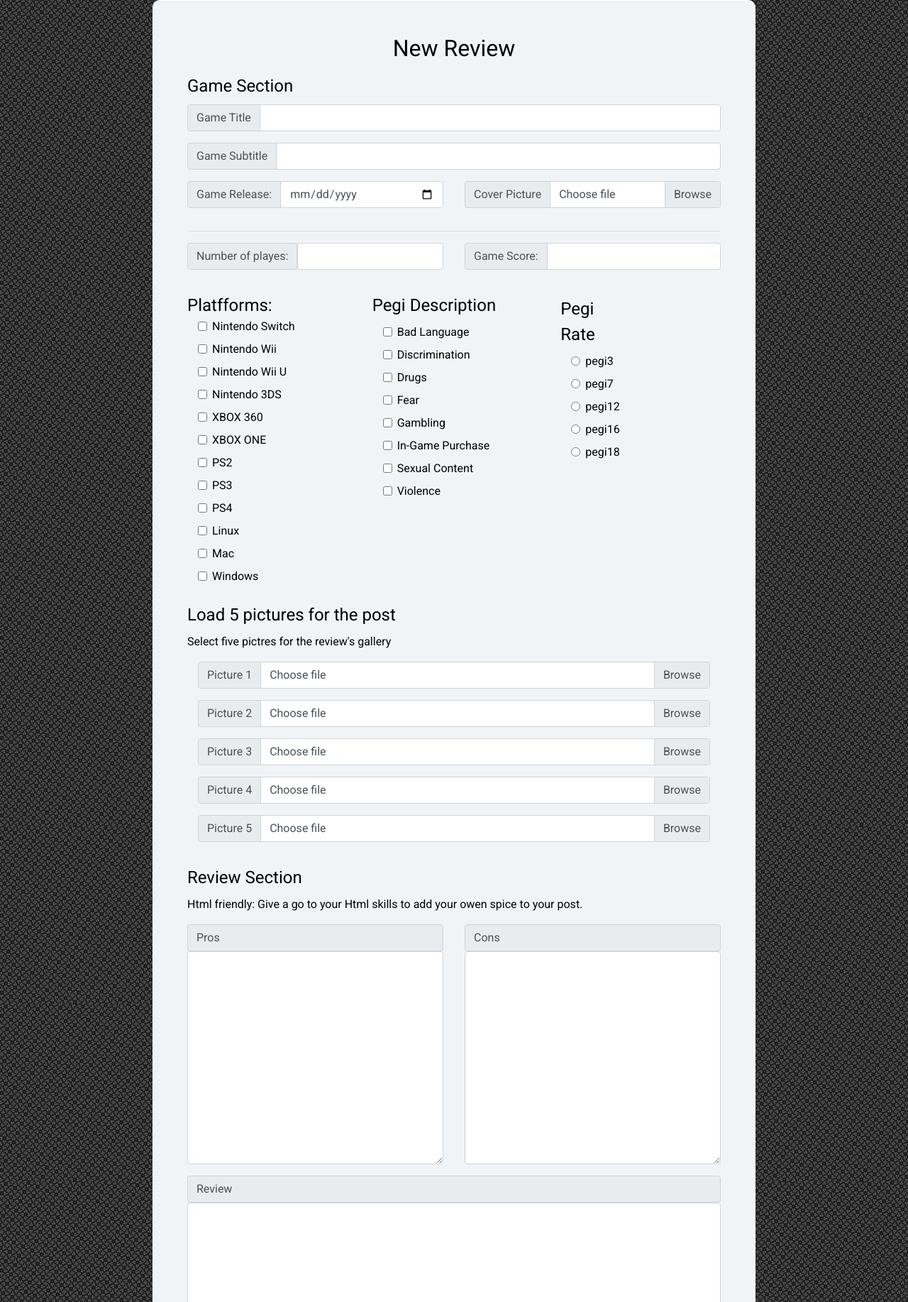
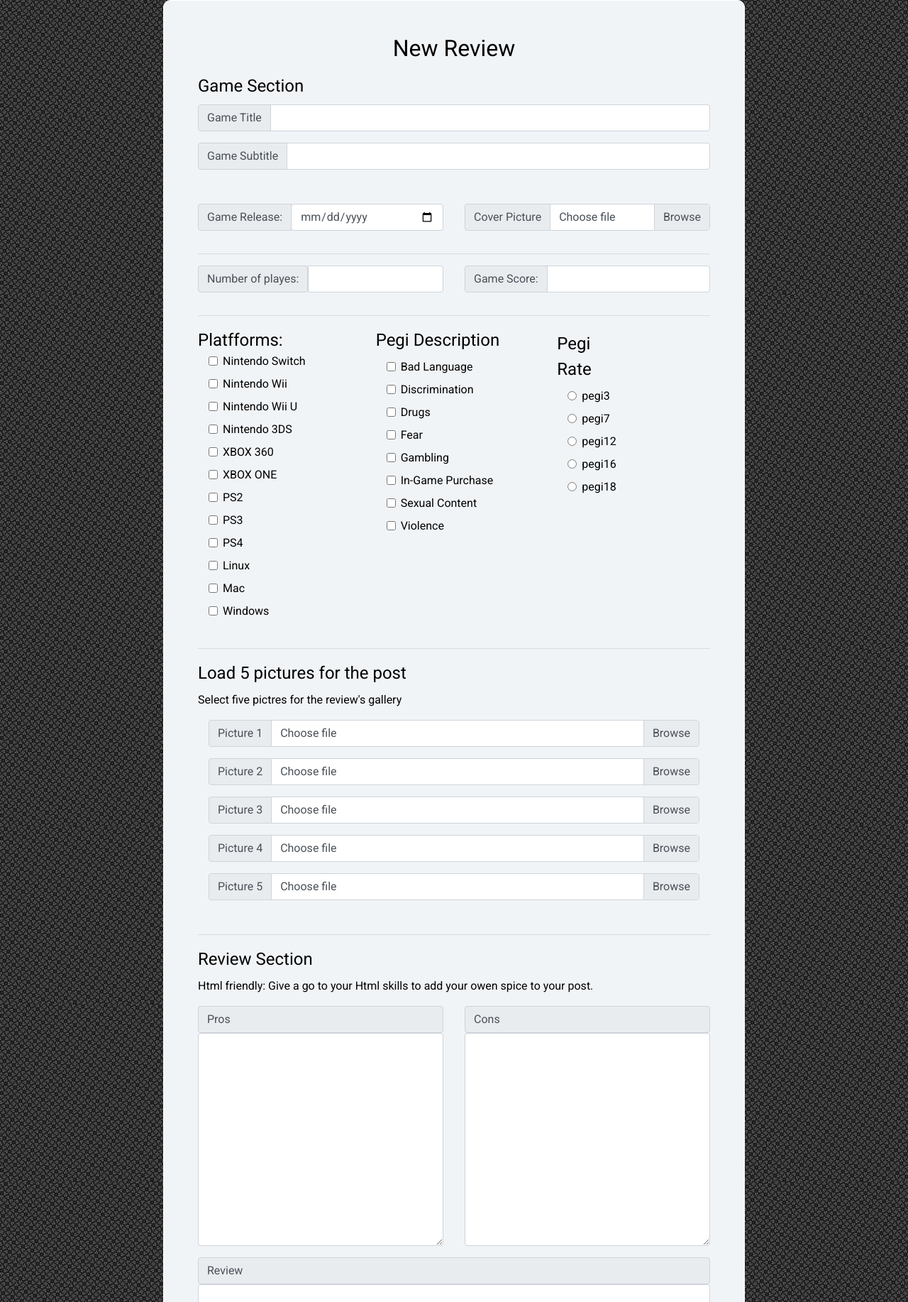
Before and after one commit to joseenciso/bottleneck, a Flask app: page /post in a window 1280 px wide. Shown: the part 86-1920 px from the top of the page at 71% size. Run offline with Flask 2, Linux system fonts and the light colour scheme; some libraries are stand-ins or nearby versions.

Commit message:
Fixing the same issues on post.html from edit_post.html

```diff
--- a/templates/post.html
+++ b/templates/post.html
@@ -1,7 +1,7 @@
 {% extends 'base.html' %}
 {% block title %}Create a new post{% endblock %}
 {% block content %}
-
+<div class="container">
     <form class="form form-posting" method="POST" action="{{url_for('post_review')}}" enctype="multipart/form-data">
         <fieldset class="fieldset">
             <div class="game-title-section row form-group">
@@ -21,7 +21,8 @@
                         </div>
                         <input type="text" class="form-control" name="post-subtitle" id="post-subtitle">
                     </div>
-
+                </div>
+            </div>
             <div class="row">
                 <div class="col-lg-6">
                     <div class="input-group mb-3">
@@ -68,10 +69,9 @@
                     </div>
                 </div>
 
-            </div>
 
                 <hr>
-
+                <div class="row">
                     <div class="pegi-field-boxes col-lg-4 col-md-4">
                         <legend for="plattform" class="form-check-label">Platfforms:</legend>
                         <div class="platforms-container form-group">
@@ -104,9 +104,11 @@
                             {% endfor %}
                         </div>
                     </div>
+                </div>
+
 
                 <hr>
-
+                <div class="row">
                     <div class="form-group  col-lg-12">
                     <legend class="post-legend">Load 5 pictures for the post</legend>
                     <p>Select five pictres for the review's gallery</p>
@@ -156,8 +158,9 @@
                             </div>
                         </div>
                     </div>
+                </div>
                 <hr>
-
+                <div class="row">
                     <div class="col-12 form-group">
                         <legend>Review Section</legend>
                         <p>
@@ -185,9 +188,10 @@
                         <input type="submit" value="Submit" class="form-control submit btn btn-success">
                     </div>
                 </div>
+
         </fieldset>
     </form>
 
     <div class="spacer col-12"></div>
-
+</div>
 {% endblock %}
```
Lines whose indentation alone changed are shown as unchanged.
